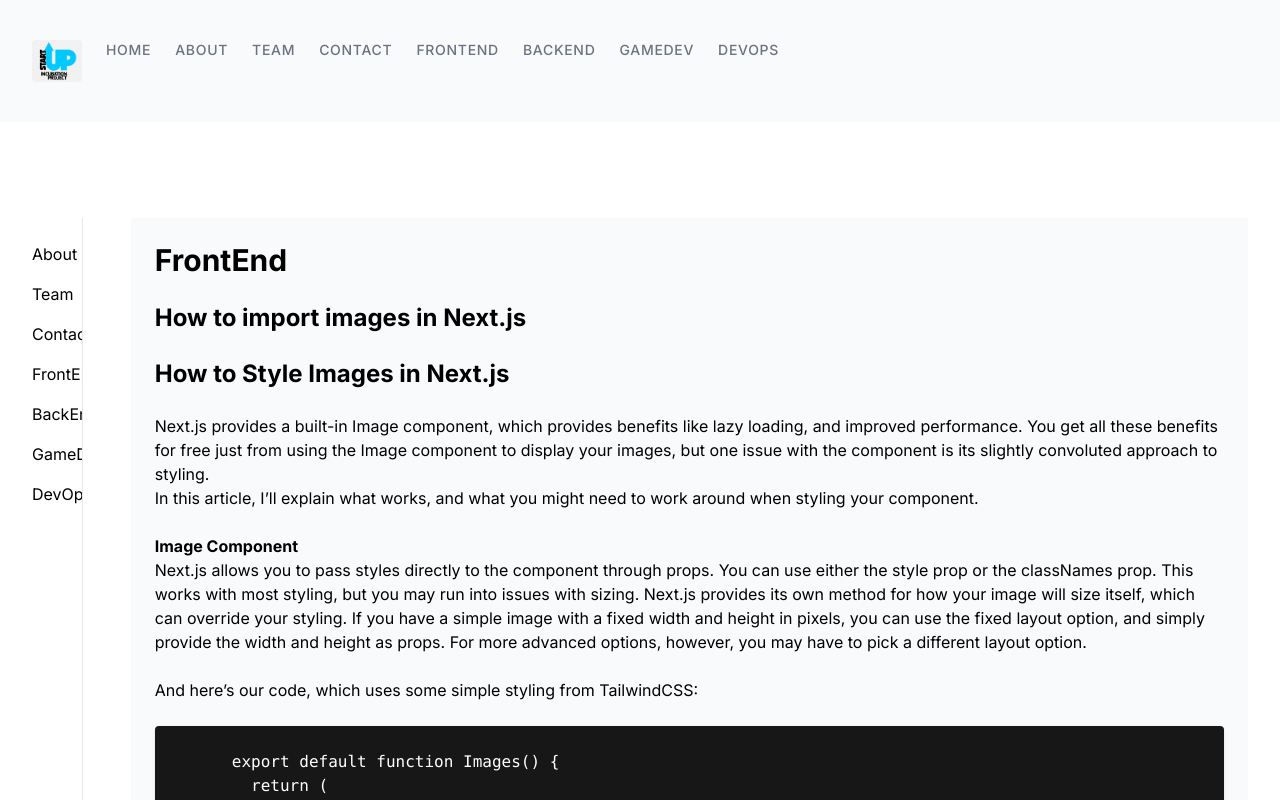
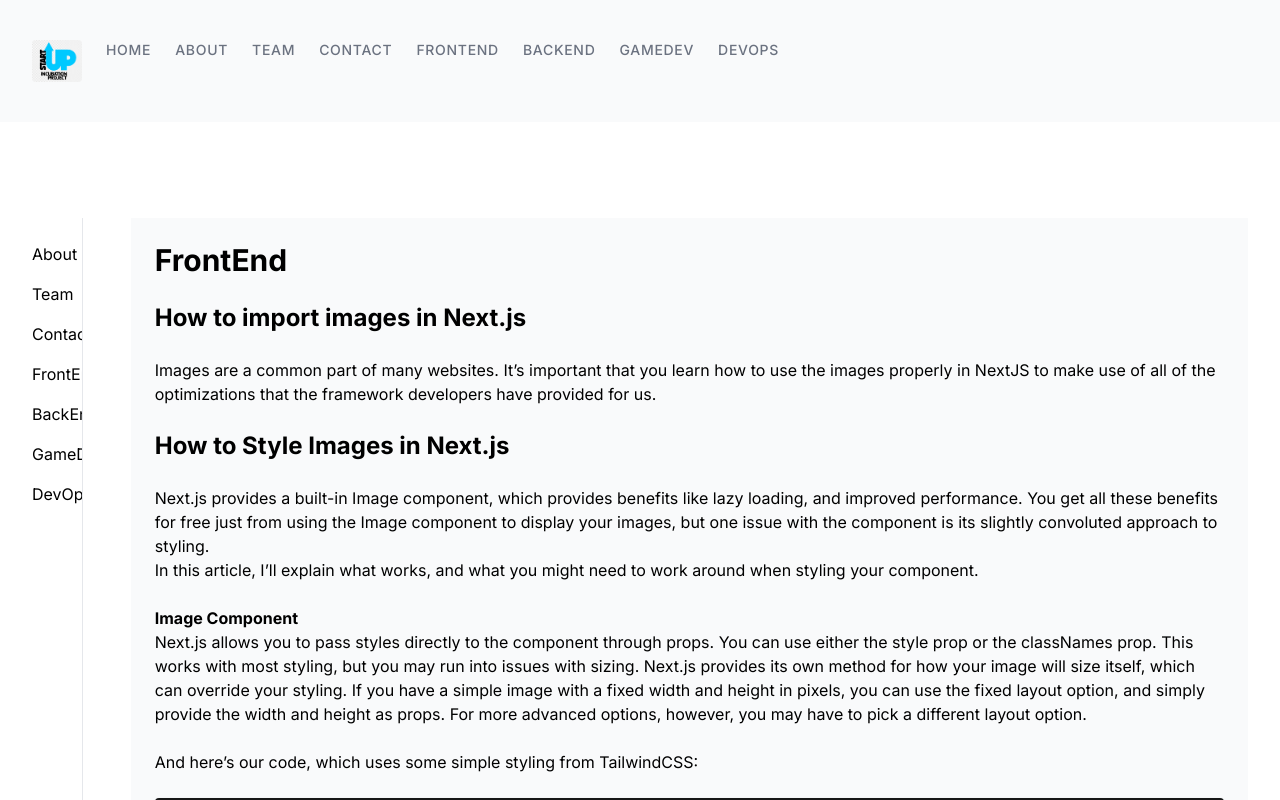
Before and after one commit to vdmitx/pholiant, a Next.js app: page /frontend in a window 1280 px wide. Shown: the top 800 px of the page. Built offline with nearby package versions, Linux system fonts and the light colour scheme.

Commit message:
frontend article

```diff
--- a/app/(company)/frontend/page.tsx
+++ b/app/(company)/frontend/page.tsx
@@ -12,6 +12,8 @@ export default async function Page() {
       <h1 className='text-3xl font-bold'>FrontEnd</h1>
       <br />
       <h2 className='text-2xl font-bold'>How to import images in Next.js</h2>
+      <br />
+      <p>Images are a common part of many websites. It’s important that you learn how to use the images properly in NextJS to make use of all of the optimizations that the framework developers have provided for us.</p>
       <br />
       <h2 className='text-2xl font-bold'>How to Style Images in Next.js</h2>
       <br />
```
